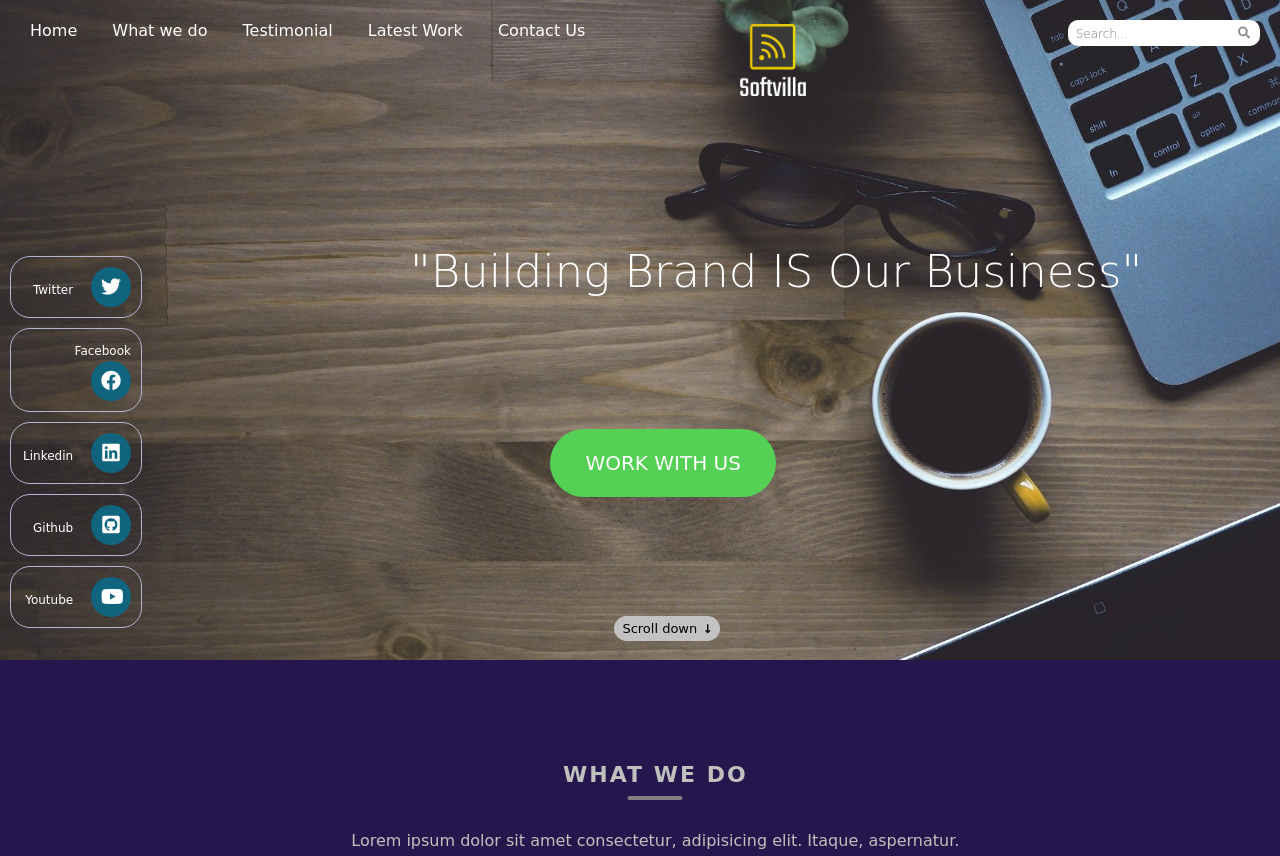
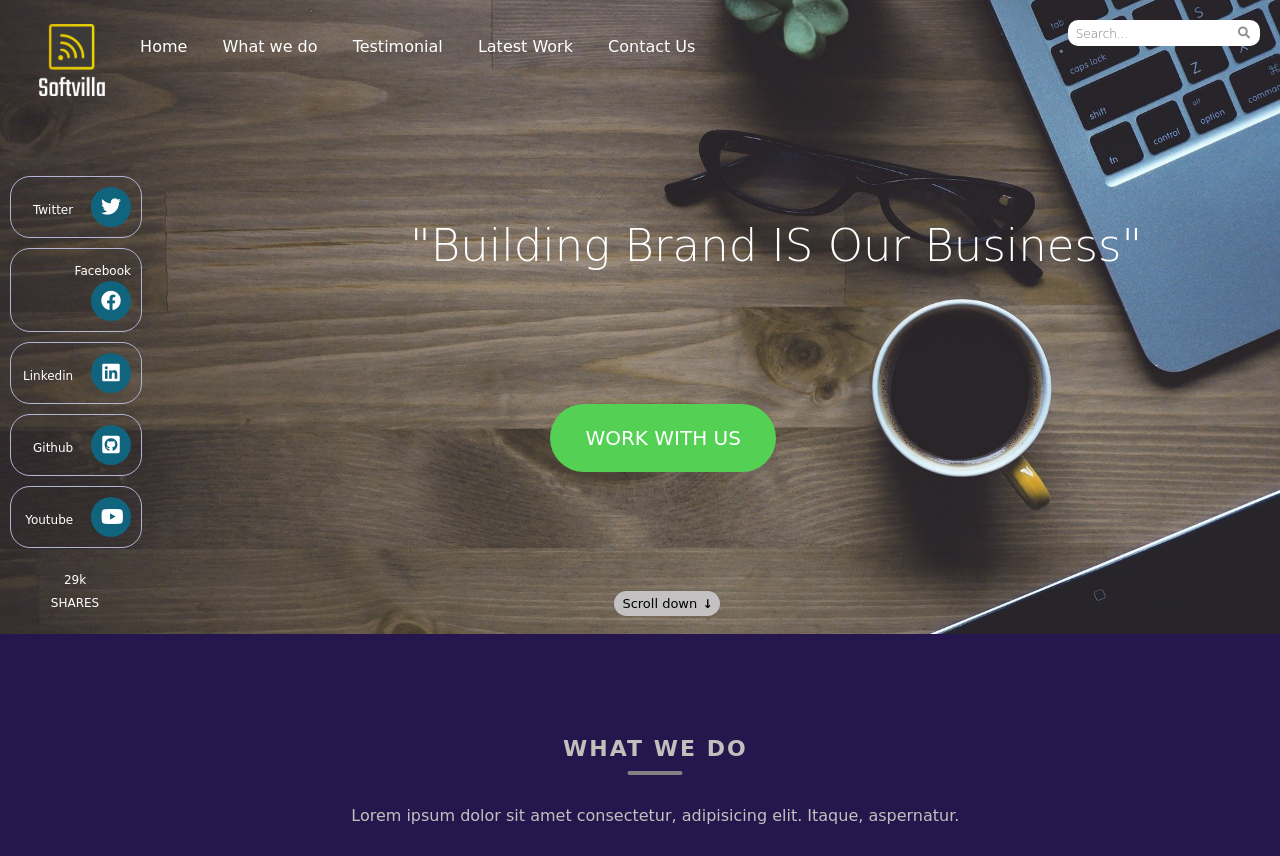
Before and after one commit to RahmatUllahAnik/PSD-to-HTML---switch, a plain HTML site: page index.html in a window 1280 px wide. Shown: the top 856 px of the page. Drawn offline with Linux system fonts and the light colour scheme.

Commit message:
done yet?

```diff
--- a/index.html
+++ b/index.html
@@ -26,16 +26,25 @@
         <li class="linkedin"><a href="">Linkedin <i class="fab fa-linkedin" aria-hidden="true"></i></a></li>
         <li class="github"><a href="">Github <i class="fab fa-github-square" aria-hidden="true"></i></a></li>
         <li class="youtube"><a href="">Youtube <i class="fab fa-youtube" aria-hidden="true"></i></a></li>
+        <li class="totoa_share"><a href=""></i><span>29k <br> SHARES </span></a></li>
       </ul>
     </nav>
   </div>
   <!-- Header area start  -->
   <Header>
     <div class="container">
+
       <!-- header top start -->
       <div class="header_top">
+        <a href="#">
+          <div class="logo">
+            <img src="img/softvilla2.png" alt="">
+          </div>
           <nav class="nav2">
+
             <ul>
+              <li>
+        </a></li>
         <li><a href="#">Home</a></li>
         <li><a href="#what_we_do">What we do</a></li>
         <li><a href="#testimonial">Testimonial</a></li>
@@ -43,9 +52,7 @@
         <li><a href="#contact">Contact Us</a></li>
         </ul>
         </nav>
-        <div class="logo">
-          <img src="img/softvilla2.png" alt="">
-        </div>
+
         <div class="search_btn">
           <input type="text" placeholder="  Search...">
           <label for=""><i class="fas fa-search svg"></i></label>
--- a/style.css
+++ b/style.css
@@ -13,14 +13,33 @@ body {
 
 .social_share_sidebar {
     position: fixed;
-    top: 30%;
+    top: 20%;
 
 
+}
+
+.nav2 ul li:first-child {
+    position: fixed;
+    overflow: hidden;
 }
 
 .nav1 ul {
     list-style: none;
     padding: 0;
+
+}
+
+.nav1 ul li:last-child {
+    text-align: center;
+
+    border: none;
+
+}
+.nav1 ul li:last-child:hover {
+
+    width: 110px;
+    transform: rotateX(360deg);
+    transition: 2s;
 
 }
 
@@ -32,7 +51,7 @@ body {
     text-align: right;
     padding: 10px;
     border-radius: 20px 20px 20px 20px;
-    transition: all 1s;
+    transition: all .7s;
 }
 
 .nav1 ul li:hover {
@@ -111,7 +130,7 @@ header {
 }
 
 .nav2 ul {
-    margin: 0;
+    margin-left: 75px;
     padding: 0;
 }
 
@@ -138,9 +157,10 @@ header {
 
 .logo img {
     float: left;
-    margin-left: 11.5%;
+    margin-left: 2.5%;
     height: 80px;
     width: 80px;
+    position: fixed;
 }
 
 
```
Lines whose indentation alone changed are shown as unchanged.
